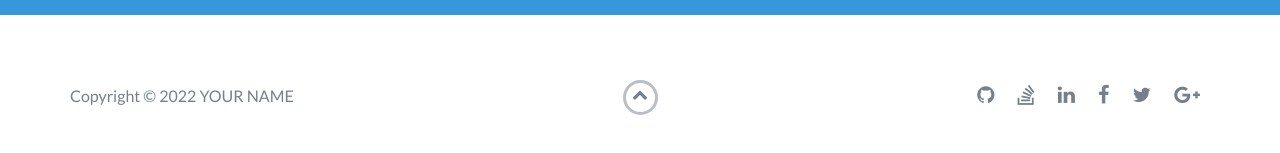
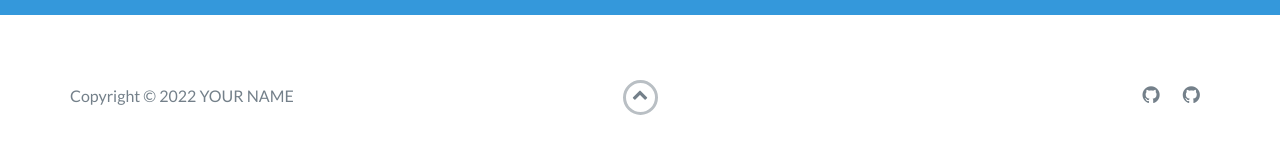
Before and after one commit to z1xinn/z1xinn.xyz, a website: page index.html in a window 1280 px wide. Shown: the part 3510-3663 px from the top of the page. Drawn offline with nearby package versions, Linux system fonts and the light colour scheme.

Commit message:
Update index.html

```diff
--- a/index.html
+++ b/index.html
@@ -195,21 +195,9 @@
                         <li>
                             <a href="https://github.com/" target="_blank"><i class="fa fa-github" aria-hidden="true"></i></a>
                         </li>
-                        <li>
-                            <a href="https://stackoverflow.com/" target="_blank"><i class="fa fa-stack-overflow" aria-hidden="true"></i></a>
-                        </li>
-                        <li>
-                            <a href="https://linkedin.com/" target="_blank"><i class="fa fa-linkedin" aria-hidden="true"></i></a>
-                        </li>
-                        <li>
-                            <a href="https://www.facebook.com/" target="_blank"><i class="fa fa-facebook" aria-hidden="true"></i></a>
-                        </li>
-                        <li>
-                            <a href="https://twitter.com/" target="_blank"><i class="fa fa-twitter" aria-hidden="true"></i></a>
-                        </li>
-                        <li>
-                            <a href="https://plus.google.com/" target="_blank"><i class="fa fa-google-plus" aria-hidden="true"></i></a>
-                        </li>
+			<li>
+			    <a href="https://open.spotify.com/user/31fjafcpvxrlq572wrrq4q2fkyxy" target="_blank"><i class="fa fa-github" aria-hidden="true"></i></a>
+			</li>
                     </ul>
                 </div>
             </div>
```
